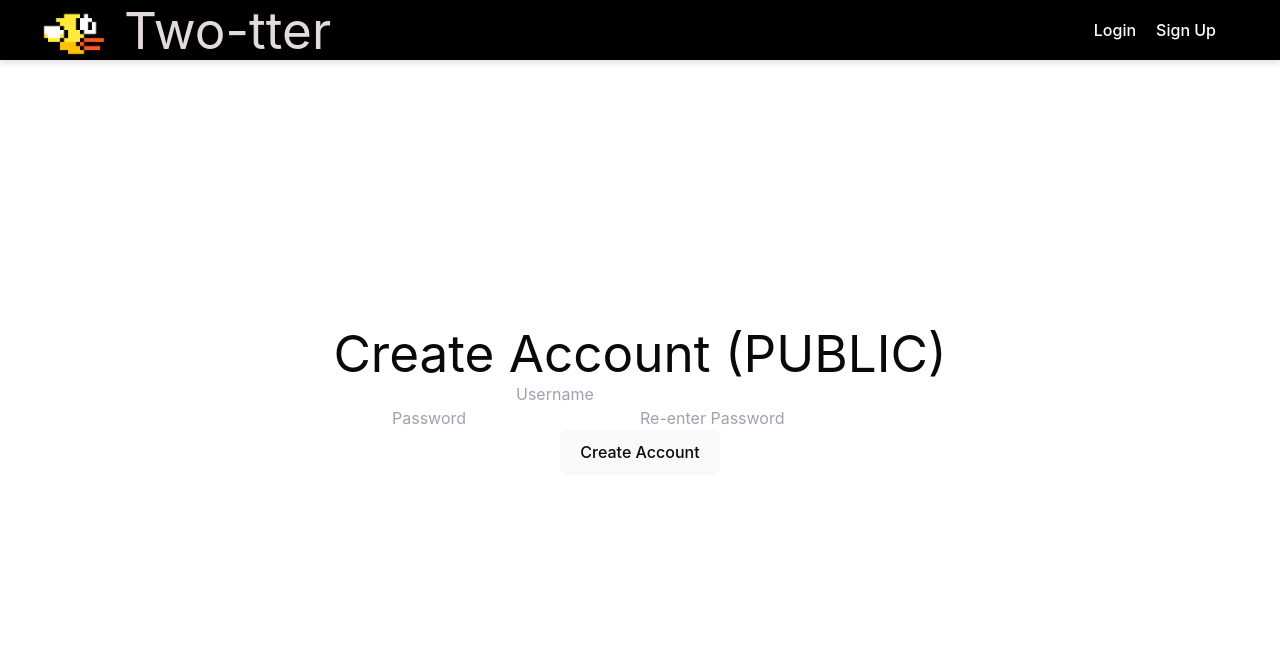
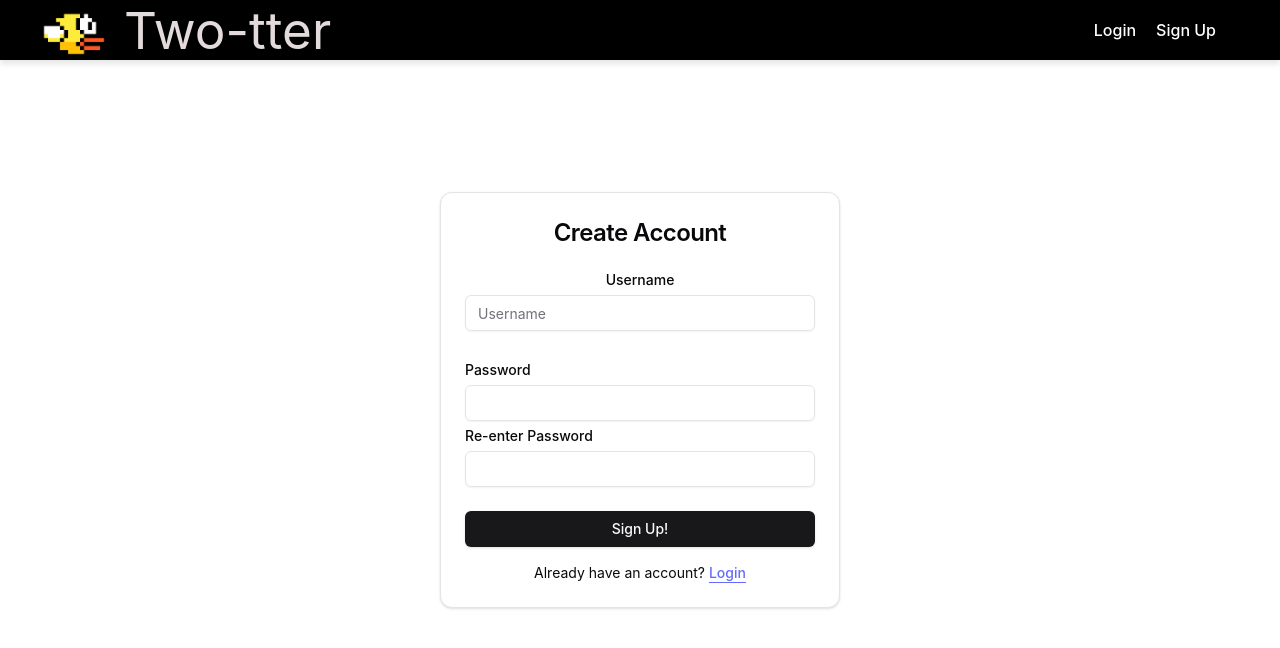
Before and after one commit to nickwhite98/Twotter, a React (Vite) app in the folder client/: page /signup in a window 1280 px wide. Shown: the top 648 px of the page. Built offline with nearby package versions, Linux system fonts and the light colour scheme; no server answers.

Commit message:
Made signup page pretty too

```diff
--- a/client/src/AuthProvider.jsx
+++ b/client/src/AuthProvider.jsx
@@ -20,7 +20,11 @@ const AuthProvider = ({ children }) => {
     } else {
       setToken(token.data);
       const origin = location.pathname || "/";
-      navigate(origin);
+      if (origin === "/Login") {
+        navigate("/");
+      } else {
+        navigate(origin);
+      }
     }
   };
 
--- a/client/src/components/login-form.tsx
+++ b/client/src/components/login-form.tsx
@@ -52,7 +52,7 @@ export function LoginForm({
   };
 
   return (
-    <div className={cn("flex flex-col gap-6", className)} {...props}>
+    <div className={cn("flex flex-col gap-6 ", className)} {...props}>
       <Card>
         <CardHeader>
           <CardTitle className="text-2xl">Login</CardTitle>
@@ -64,7 +64,7 @@ export function LoginForm({
           <form onSubmit={handleSubmit}>
             <div className="flex flex-col gap-6">
               <div className="grid gap-2">
-                <Label htmlFor="email">Username</Label>
+                <Label>Username</Label>
                 <Input
                   type="text"
                   value={username}
--- /dev/null
+++ b/client/src/components/signup-form.tsx
@@ -0,0 +1,140 @@
+import { FormEvent, useState, useEffect, useContext } from "react";
+import { useNavigate } from "react-router-dom";
+import { cn } from "@/lib/utils";
+import api from "../api.jsx";
+import { Button } from "@/components/ui/button";
+import {
+  Card,
+  CardContent,
+  CardDescription,
+  CardHeader,
+  CardTitle,
+} from "@/components/ui/card";
+
+import { Input } from "@/components/ui/input";
+import { Label } from "@/components/ui/label";
+import { AuthContext } from "../AuthProvider.jsx";
+
+// Define expected types from the AuthContext
+interface AuthContextType {
+  token: string;
+  onLogin: (username: string, password: string) => Promise<boolean>;
+  onLogout: () => void;
+}
+
+export function SignupForm({
+  className,
+  ...props
+}: React.ComponentPropsWithoutRef<"div">) {
+  const navigate = useNavigate();
+  const [username, setUsername] = useState("");
+  const [password, setPassword] = useState("");
+  const [reEnterPassword, setreEnterPassword] = useState("");
+  const [userAvailableMsg, setUserAvailableMsg] = useState("");
+  const [isUserAvailable, setIsUserAvailable] = useState<boolean>(false);
+
+  useEffect(() => {
+    if (!username) {
+      setUserAvailableMsg("");
+      return;
+    } // don't check empty username input
+
+    const delay = setTimeout(() => {
+      checkUsernameAvailable(); //Call API after delay
+    }, 500);
+
+    return () => clearTimeout(delay); // clear timer if user keeps typing
+  }, [username]);
+
+  const handleSubmit = async function (e) {
+    e.preventDefault();
+    if (password !== reEnterPassword || password === "") {
+      alert("Passwords do not match, please try again");
+      setPassword("");
+      setreEnterPassword("");
+    } else if (!isUserAvailable) {
+      alert("Username is not available");
+    } else {
+      const response = await api.post("/user", {
+        username: username,
+        password: password,
+      });
+
+      if (response.data.success) {
+        navigate("/login");
+      }
+    }
+  };
+  const checkUsernameAvailable = async function () {
+    const response = await api.post("/userexist", {
+      username: username,
+    });
+    if (response.data.userExist) {
+      setUserAvailableMsg(`Username is not available`);
+      setIsUserAvailable(false);
+    } else {
+      setUserAvailableMsg("");
+      setIsUserAvailable(true);
+    }
+  };
+
+  return (
+    <div
+      className={cn("flex flex-col gap-6 md:w-[400px]", className)}
+      {...props}
+    >
+      <Card>
+        <CardHeader>
+          <CardTitle className="text-2xl">Create Account</CardTitle>
+        </CardHeader>
+        <CardContent>
+          <form onSubmit={handleSubmit}>
+            <div className="flex flex-col gap-6">
+              <div className="grid gap-2">
+                <Label>Username</Label>
+                <Input
+                  type="text"
+                  value={username}
+                  onChange={(e) => setUsername(e.target.value)}
+                  placeholder="Username"
+                />
+                <p className="text-red-500">{userAvailableMsg}</p>
+              </div>
+              <div className="grid gap-2">
+                <div className="flex items-center">
+                  <Label htmlFor="password">Password</Label>
+                </div>
+                <Input
+                  type="password"
+                  value={password}
+                  onChange={(e) => {
+                    setPassword(e.target.value);
+                  }}
+                />
+                <div className="flex items-center">
+                  <Label htmlFor="password">Re-enter Password</Label>
+                </div>
+                <Input
+                  type="password"
+                  value={reEnterPassword}
+                  onChange={(e) => {
+                    setreEnterPassword(e.target.value);
+                  }}
+                />
+              </div>
+              <Button type="submit" className="w-full">
+                Sign Up!
+              </Button>
+            </div>
+            <div className="mt-4 text-center text-sm">
+              Already have an account?{" "}
+              <a href="/login" className="underline underline-offset-4">
+                Login
+              </a>
+            </div>
+          </form>
+        </CardContent>
+      </Card>
+    </div>
+  );
+}
--- a/client/src/pages/Login.jsx
+++ b/client/src/pages/Login.jsx
@@ -12,20 +12,7 @@ import { AuthContext } from "../AuthProvider.jsx";
 
 function Login() {
   const { token } = useContext(AuthContext);
-  const [loginFailMsg, setLoginFailMsg] = useState("");
-  const { onLogin } = useContext(AuthContext);
-  const [username, setUsername] = useState("");
-  const [password, setPassword] = useState("");
 
-  const handleSubmit = async (e) => {
-    e.preventDefault();
-    const loginResult = await onLogin(username, password);
-    if (!loginResult) {
-      setLoginFailMsg(
-        "Login attempt failed, please check username and password and try again"
-      );
-    }
-  };
   return (
     <>
       <div className="flex min-h-svh w-full items-center justify-center p-6 md:p-10">
--- a/client/src/pages/Signup.jsx
+++ b/client/src/pages/Signup.jsx
@@ -1,97 +1,12 @@
 import { useState, useEffect } from "react";
 import api from "../api.jsx";
 import { useNavigate } from "react-router-dom";
+import { SignupForm } from "@/components/signup-form";
 
 function SignUp() {
-  const navigate = useNavigate();
-  const [username, setUsername] = useState("");
-  const [password, setPassword] = useState("");
-  const [reEnterPassword, setreEnterPassword] = useState("");
-  const [userAvailableMsg, setUserAvailableMsg] = useState("");
-  const [isUserAvailable, setIsUserAvailable] = useState("");
-
-  useEffect(() => {
-    if (!username) {
-      setUserAvailableMsg("");
-      return;
-    } // don't check empty username input
-
-    const delay = setTimeout(() => {
-      checkUsernameAvailable(username); //Call API after delay
-    }, 500);
-
-    return () => clearTimeout(delay); // clear timer if user keeps typing
-  }, [username]);
-
-  const handleSubmit = async function (e) {
-    e.preventDefault();
-    if (password !== reEnterPassword || password === "") {
-      alert("Passwords do not match, please try again");
-      setPassword("");
-      setreEnterPassword("");
-    } else if (!isUserAvailable) {
-      alert("Username is not available");
-    } else {
-      const response = await api.post("/user", {
-        username: username,
-        password: password,
-      });
-
-      if (response.data.success) {
-        navigate("/login");
-      }
-    }
-  };
-  const checkUsernameAvailable = async function () {
-    const response = await api.post("/userexist", {
-      username: username,
-    });
-    if (response.data.userExist) {
-      setUserAvailableMsg(`Username: ${username} is not available`);
-      setIsUserAvailable(false);
-    } else {
-      setUserAvailableMsg(`Username: ${username} is Available!`);
-      setIsUserAvailable(true);
-    }
-  };
-
   return (
     <>
-      <h1>Create Account (PUBLIC)</h1>
-      <form onSubmit={handleSubmit}>
-        <div>
-          <input
-            type=""
-            value={username}
-            onChange={(e) => {
-              setUsername(e.target.value);
-            }}
-            onFocus={(e) => (e.target.placeholder = "")} // Clears placeholder on focus
-            onBlur={(e) => (e.target.placeholder = "Username")}
-            placeholder="Username"
-          />
-          <p>{userAvailableMsg}</p>
-          <input
-            value={password}
-            onChange={(e) => {
-              setPassword(e.target.value);
-            }}
-            onFocus={(e) => (e.target.placeholder = "")}
-            onBlur={(e) => (e.target.placeholder = "Password")}
-            placeholder="Password"
-          />
-          <input
-            value={reEnterPassword}
-            onChange={(e) => {
-              setreEnterPassword(e.target.value);
-            }}
-            onFocus={(e) => (e.target.placeholder = "")}
-            onBlur={(e) => (e.target.placeholder = "Re-enter Password")}
-            placeholder="Re-enter Password"
-          />
-        </div>
-        <button type="submit">Create Account</button>
-      </form>
+      <SignupForm />
     </>
   );
 }
```
